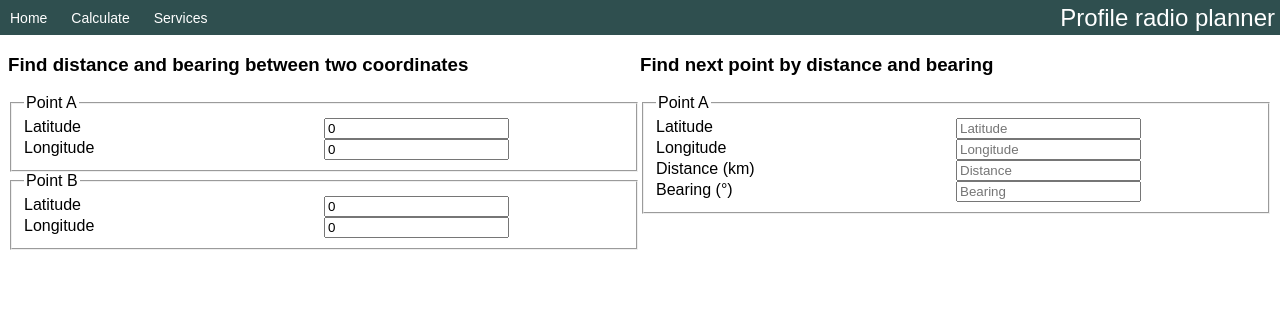
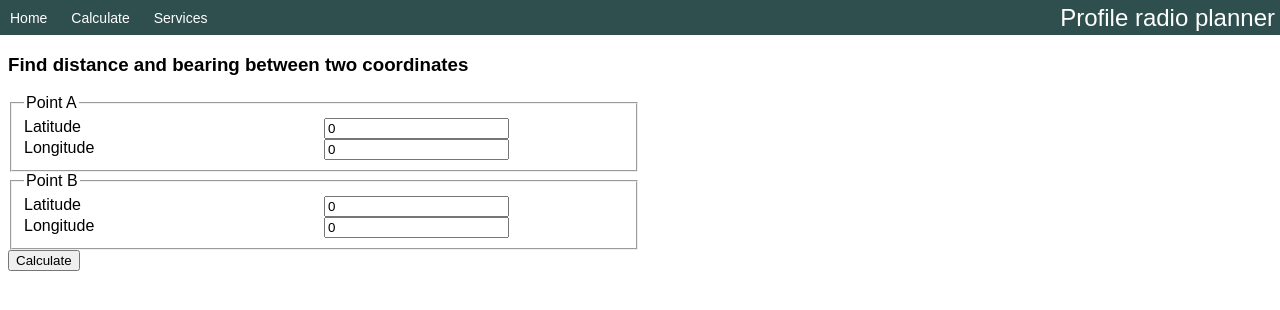
Before and after one commit to ddipp/mlc, a Vue app in the folder frontend/: page /calculate in a window 1280 px wide. Shown: the top 310 px of the page. Built offline with nearby package versions, Linux system fonts and the light colour scheme.

Commit message:
frontend Get distance

```diff
--- a/frontend/src/components/ComponentDistance.vue
+++ b/frontend/src/components/ComponentDistance.vue
@@ -5,13 +5,13 @@
     <div class="row">
       <div class="column">Latitude</div>
       <div class="column">
-        <input v-model="distance.latitude_a" placeholder="Latitude">
+        <input v-model="la_a" placeholder="Latitude">
       </div>
     </div>
     <div class="row">
       <div class="column">Longitude</div>
       <div class="column">
-        <input v-model="distance.longitude_a" placeholder="Longitude">
+        <input v-model="distance.lo_a" placeholder="Longitude">
       </div>
     </div>
   </fieldset>
@@ -20,23 +20,66 @@
     <div class="row">
       <div class="column">Latitude</div>
       <div class="column">
-        <input v-model="distance.latitude_b" placeholder="Latitude">
+        <input v-model="distance.la_b" placeholder="Latitude">
       </div>
     </div>
     <div class="row">
       <div class="column">Longitude</div>
       <div class="column">
-        <input v-model="distance.longitude_b" placeholder="Longitude">
+        <input v-model="distance.lo_b" placeholder="Longitude">
       </div>
     </div>
   </fieldset>
+  <button @click="distance.calculate()">Calculate</button>
+
+  <h1 v-if="distance.changed">{{ distance.distance }}</h1>
 </template>
 
 <script setup>
 import axios from 'axios';
-
+import { computed } from 'vue';
 import { useDistanceStore } from '@/stores/distance';
 
 const distance = useDistanceStore();
 
+const la_a = computed({
+  get() {
+    return distance.la_a;
+  },
+  set(newValue) {
+    distance.la_a = newValue;
+    distance.changed = false;
+  },
+});
+
+const la_b = computed({
+  get() {
+    return distance.la_b;
+  },
+  set(newValue) {
+    distance.la_b = newValue;
+    distance.changed = false;
+  },
+});
+
+const lo_a = computed({
+  get() {
+    return distance.lo_a;
+  },
+  set(newValue) {
+    distance.lo_a = newValue;
+    distance.changed = false;
+  },
+});
+
+const lo_b = computed({
+  get() {
+    return distance.lo_b;
+  },
+  set(newValue) {
+    distance.lo_b = newValue;
+    distance.changed = false;
+  },
+});
+
 </script>
--- a/frontend/src/stores/distance.js
+++ b/frontend/src/stores/distance.js
@@ -1,19 +1,30 @@
-import { defineStore } from 'pinia'
+import { defineStore } from 'pinia';
+import axios from "axios";
 
 export const useDistanceStore = defineStore('distance', {
-  state: () => {
-    return {
-      latitude_a: 0,
-      longitude_a: 0,
-      latitude_b: 0,
-      longitude_b: 0,
-    }
-  },
-  // could also be defined as
-  // state: () => ({ count: 0 })
+  state: () => ({
+    la_a: 0,
+    lo_a: 0,
+    la_b: 0,
+    lo_b: 0,
+    distance: '',
+    changed: true,
+  }),
   actions: {
-    increment() {
-      this.count++
+    async calculate() {
+      const c = 1000000;
+      const la_a = parseInt(this.la_a * c, 10);
+      const lo_a = parseInt(this.lo_a * c, 10);
+      const la_b = parseInt(this.la_b * c, 10);
+      const lo_b = parseInt(this.lo_b * c, 10);
+      try {
+        const response = await axios.get(`/distance/${la_a}/${lo_a}/${la_b}/${lo_b}`);
+        this.distance = response.data.distance;
+        this.changed = true;
+      }
+      catch(arror) {
+        alert(error);
+      };
     },
   },
 })
--- a/frontend/src/views/ViewCalculate.vue
+++ b/frontend/src/views/ViewCalculate.vue
@@ -4,14 +4,14 @@
       <ComponentDistance />
     </div>
     <div class="column">
-      <ComponentNextPoint />
+<!--       <ComponentNextPoint /> -->
     </div>
   </div>
 </template>
 
 <script setup>
 import ComponentDistance from '@/components/ComponentDistance.vue';
-import ComponentNextPoint from '@/components/ComponentNextPoint.vue';
+// import ComponentNextPoint from '@/components/ComponentNextPoint.vue';
 
 document.title = 'Profile radio planner';
 </script>
```
Also changed, not shown: 2 other files (tests, documents, lock files or other folders).
